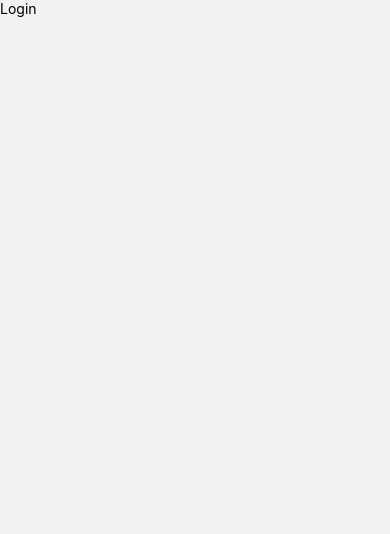
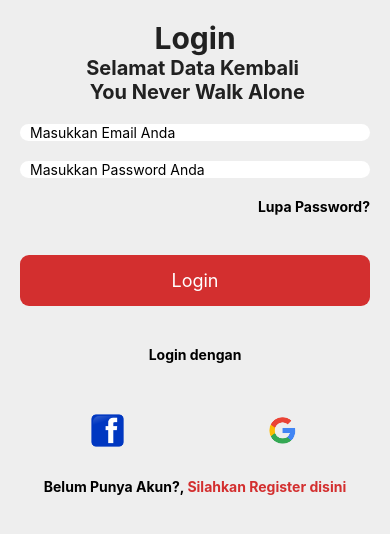
Before and after one commit to sahryahmd/belajar, a React Native app: screen /Login in a window 390 px wide. Shown: the top 534 px of the page. Built offline with nearby package versions, Linux system fonts and the light colour scheme.

Commit message:
bikin login

```diff
--- /dev/null
+++ b/src/components/LoginHeader.js
@@ -0,0 +1,31 @@
+import React, {useState, useEffect} from 'react';
+import {View, Text} from 'react-native';
+
+const LoginHeader = () => {
+  return (
+    <View style={{marginTop: 20}}>
+      <Text
+        style={{
+          fontSize: 30,
+          fontWeight: 'bold',
+          color: '#212121',
+          justifyContent: 'center',
+          textAlign: 'center',
+        }}>
+        Login
+      </Text>
+      <Text
+        style={{
+          fontSize: 20,
+          fontWeight: 'bold',
+          color: '#212121',
+          justifyContent: 'center',
+          textAlign: 'center',
+        }}>
+        Selamat Data Kembali {'\n'} You Never Walk Alone
+      </Text>
+    </View>
+  );
+};
+
+export default LoginHeader;
--- a/src/screens/Login.js
+++ b/src/screens/Login.js
@@ -1,10 +1,103 @@
 import React, {useState, useEffect} from 'react';
-import {Text, View} from 'react-native';
+import {Text, View, TextInput, TouchableOpacity, Image} from 'react-native';
+import LoginHeader from '../components/LoginHeader';
 
 const Login = () => {
+  const [email, setEmail] = useState('');
+  const [password, settPassword] = useState('');
+
   return (
-    <View>
-      <Text>Login</Text>
+    <View style={{flex: 1, backgroundColor: '#eeeeee'}}>
+      <LoginHeader />
+      <TextInput
+        value={email}
+        keyboardType="email-address"
+        onChangeText={text => setEmail(text)}
+        style={{
+          marginHorizontal: 20,
+          backgroundColor: '#FFFFFF',
+          marginTop: 20,
+          borderRadius: 9,
+          elevation: 2,
+          paddingLeft: 10,
+        }}
+        placeholder="Masukkan Email Anda"
+      />
+      <TextInput
+        value={password}
+        onChangeText={text => settPassword(text)}
+        style={{
+          marginHorizontal: 20,
+          backgroundColor: '#FFFFFF',
+          marginTop: 20,
+          borderRadius: 9,
+          elevation: 2,
+          paddingLeft: 10,
+        }}
+        placeholder="Masukkan Password Anda"
+        secureTextEntry={true}
+      />
+      <TouchableOpacity style={{marginTop: 20, marginRight: 20}}>
+        <Text style={{textAlign: 'right', fontWeight: 'bold'}}>
+          Lupa Password?
+        </Text>
+      </TouchableOpacity>
+      <TouchableOpacity
+        style={{
+          marginTop: 40,
+          backgroundColor: '#d32f2f',
+          paddingVertical: 15,
+          marginHorizontal: 20,
+          justifyContent: 'center',
+          alignItems: 'center',
+          borderRadius: 9,
+        }}>
+        <Text style={{fontSize: 18, color: '#FFFFFF'}}>Login</Text>
+      </TouchableOpacity>
+
+      <Text style={{textAlign: 'center', fontWeight: 'bold', marginTop: 40}}>
+        Login dengan
+      </Text>
+
+      <View
+        style={{
+          flexDirection: 'row',
+          marginTop: 40,
+          marginHorizontal: 20,
+        }}>
+        <TouchableOpacity
+          style={{
+            paddingVertical: 10,
+            borderRadius: 9,
+            justifyContent: 'center',
+            alignItems: 'center',
+            flex: 1,
+          }}>
+          <Image
+            source={require('../img/fb.png')}
+            style={{width: 35, height: 35}}
+          />
+        </TouchableOpacity>
+        <TouchableOpacity
+          style={{
+            paddingVertical: 10,
+            borderRadius: 9,
+            justifyContent: 'center',
+            alignItems: 'center',
+            flex: 1,
+          }}>
+          <Image
+            source={require('../img/google.png')}
+            style={{width: 35, height: 35}}
+          />
+        </TouchableOpacity>
+      </View>
+      <TouchableOpacity style={{marginTop: 20}}>
+        <Text style={{textAlign: 'center', fontWeight: 'bold'}}>
+          Belum Punya Akun?,
+          <Text style={{color: '#d32f2f'}}> Silahkan Register disini</Text>
+        </Text>
+      </TouchableOpacity>
     </View>
   );
 };
```
Also changed, not shown: src/img/fb.png (added), src/img/google.png (added).
